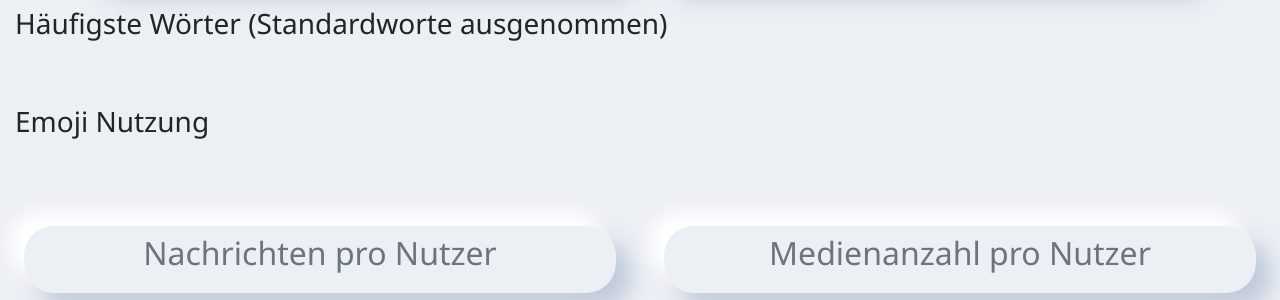
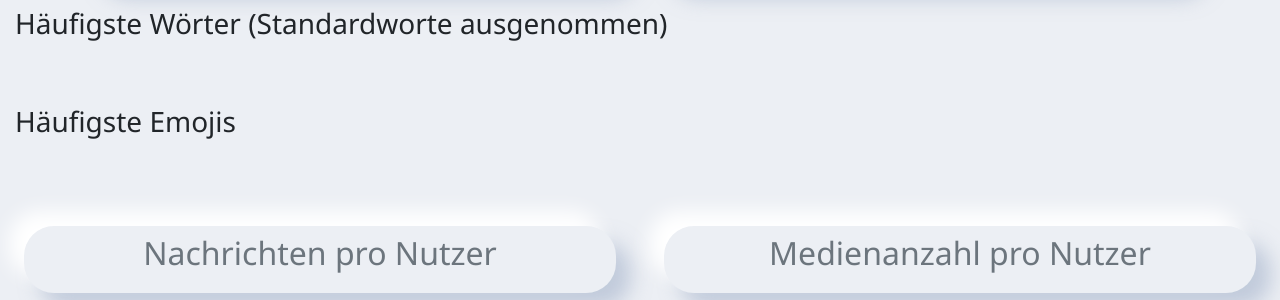
Before and after one commit to saproko/WhatsAnalyzerWeb, a Flask app: template WhatsAnalyzerWeb/templates/report.html in a window 1280 px wide. Shown: the part 246-546 px from the top of the page. Run offline with Flask 2, Linux system fonts and the light colour scheme; the template is opened without the code that fills it, so the values that code supplies are empty; some libraries are stand-ins or nearby versions.

Commit message:
Emoji Nutzung -> Häufigste Emojis

```diff
--- a/WhatsAnalyzerWeb/templates/report.html
+++ b/WhatsAnalyzerWeb/templates/report.html
@@ -147,10 +147,10 @@
       </div>
     </div>
 
-    <!-- Emoji Nutzung -->
+    <!-- Häufigste Emojis -->
     <div class="container-fluid" style="padding-inline: 0px;">
       <div class="container-fluid">
-        <h3 class="carousel-header">Emoji Nutzung</h1>
+        <h3 class="carousel-header">Häufigste Emojis</h1>
       </div>
       <div class="carousel text-muted">
         {% for user, data in emoji_dict.items() %}
```
Also changed, not shown: 1 other file.
